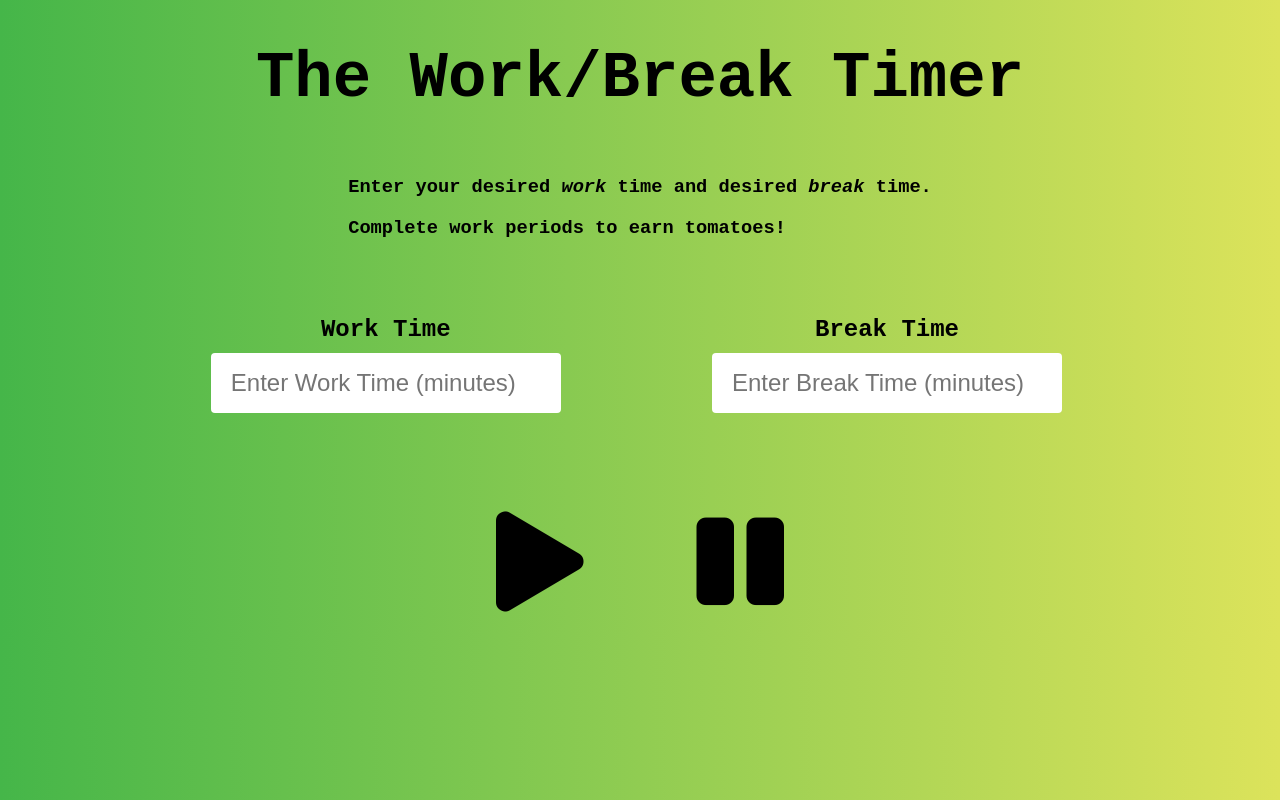
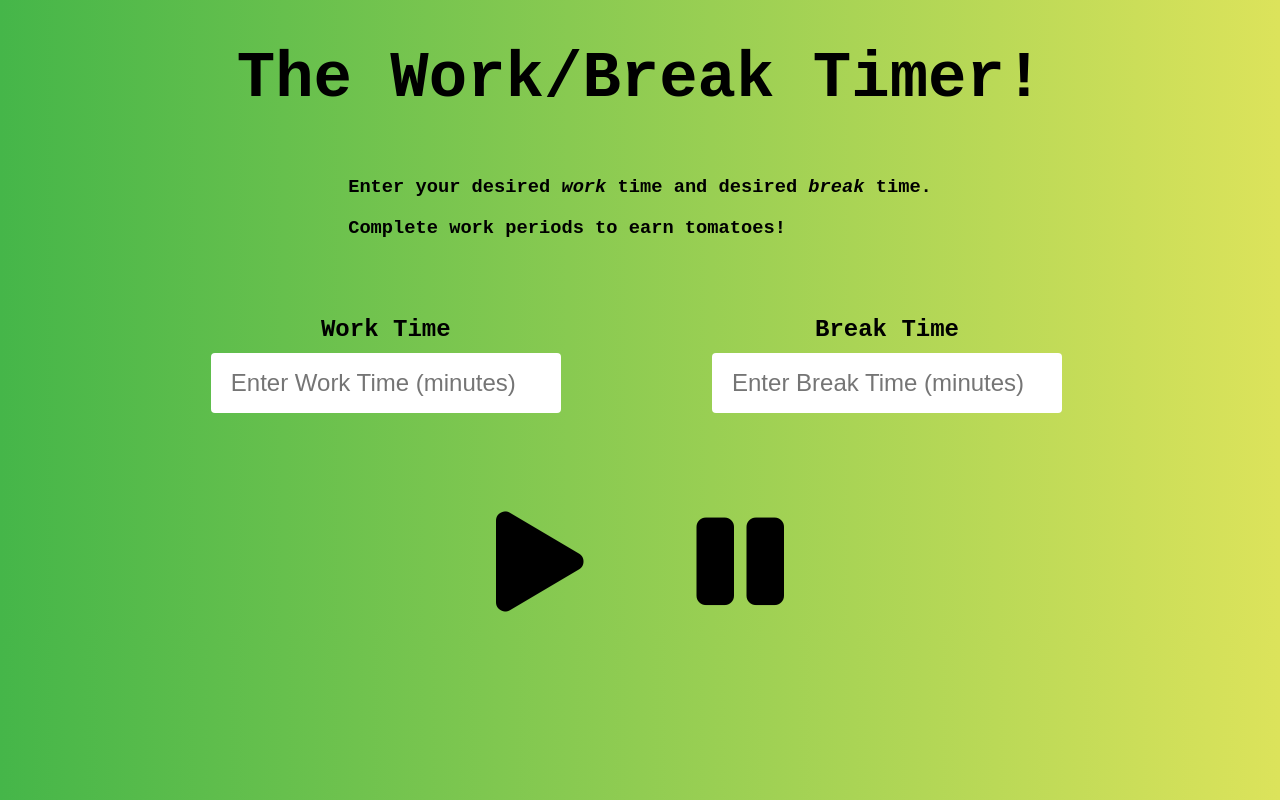
Before and after one commit to carsonkaylor1/Work-Break, a website: page index.html in a window 1280 px wide. Drawn offline with Linux system fonts and the light colour scheme; a web font is replaced by a local one.

Commit message:
add lots of stuff

```diff
--- a/index.html
+++ b/index.html
@@ -2,7 +2,7 @@
 <html lang="en">
     <link>
         <meta charset="UTF-8">
-        <title>Section 2: JS Basics</title>
+        <title>Work/Break Timer</title>
         <link rel='stylesheet' href='index.css'>
         <link href="https://fonts.googleapis.com/css?family=PT+Mono&display=swap" rel="stylesheet">
         <link rel="stylesheet" href="https://cdnjs.cloudflare.com/ajax/libs/font-awesome/5.11.2/css/all.css">
@@ -10,7 +10,7 @@
         <div id='tomatoDiv'>
 
         </div>
-        <h1 id='Title'>The Work/Break Timer</h1>
+        <h1 id='Title'>The Work/Break Timer!</h1>
         <div class='titleFlexBox'>
         <div class='titleInfo'>
             <h3>Enter your desired <i>work</i> time and desired <i>break</i> time.</h3>
```
Also changed, not shown: package.json (added, +36 -0 lines), 1 other file.
